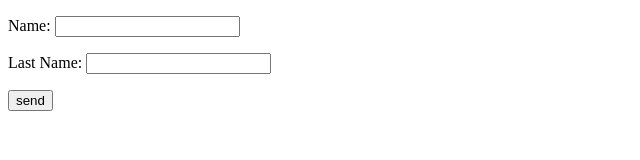
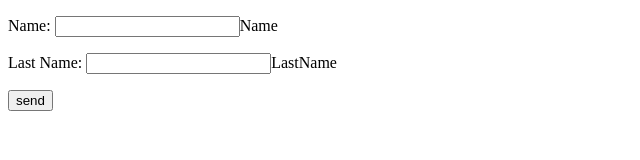
Before and after one commit to mbgh2/request_02, a plain HTML site: page index.html in a window 1280 px wide. Shown: the whole page, without its empty margins (0-640 px from the left). Drawn offline with Linux system fonts and the light colour scheme.

Commit message:
Update index.html

```diff
--- a/index.html
+++ b/index.html
@@ -10,8 +10,8 @@
 <body>
 
    <form action="back.php" method="POST">
-      <p>Name: <input type="text" name="fname"></p>
-      <p>Last Name: <input type="text" name="lname"></p>
+      <p>Name: <input type="text" name="fname">Name</p>
+      <p>Last Name: <input type="text" name="lname">LastName</p>
       <input type="submit" value="send">
    </form>
 
```
